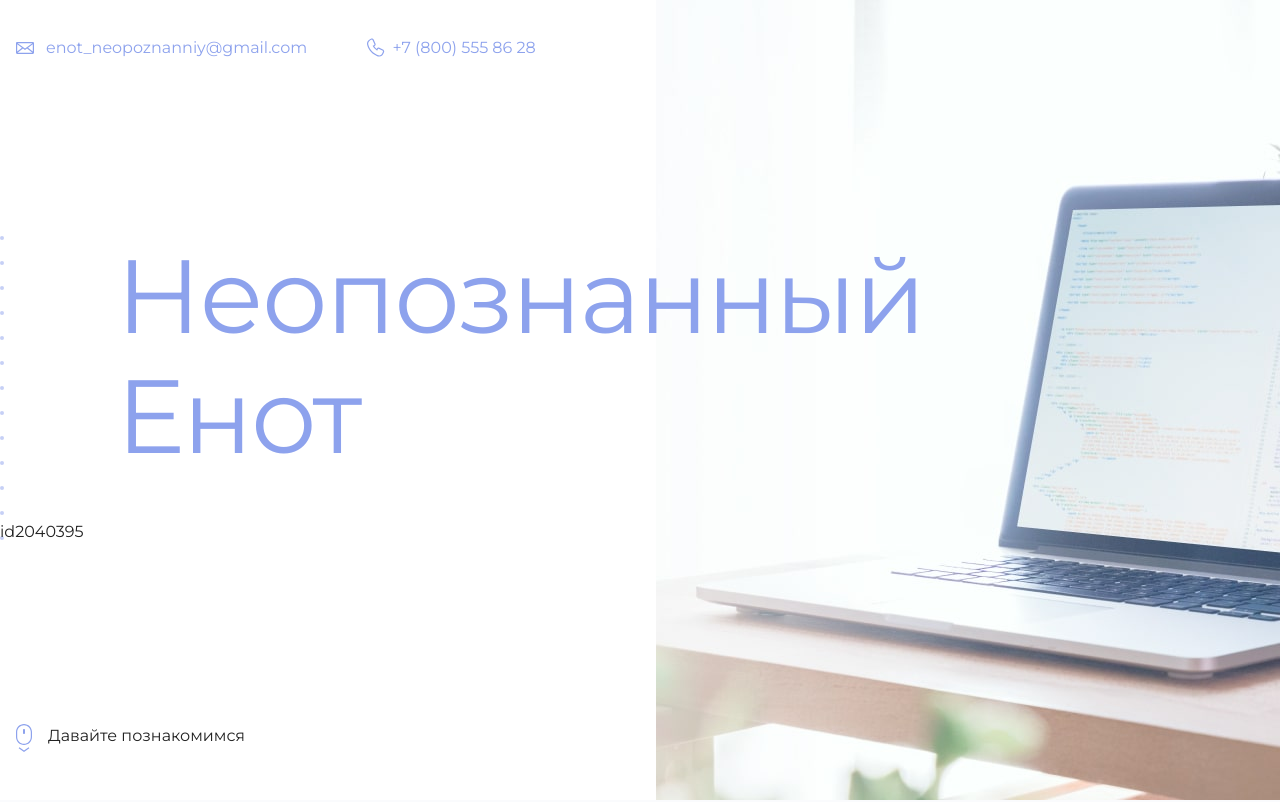
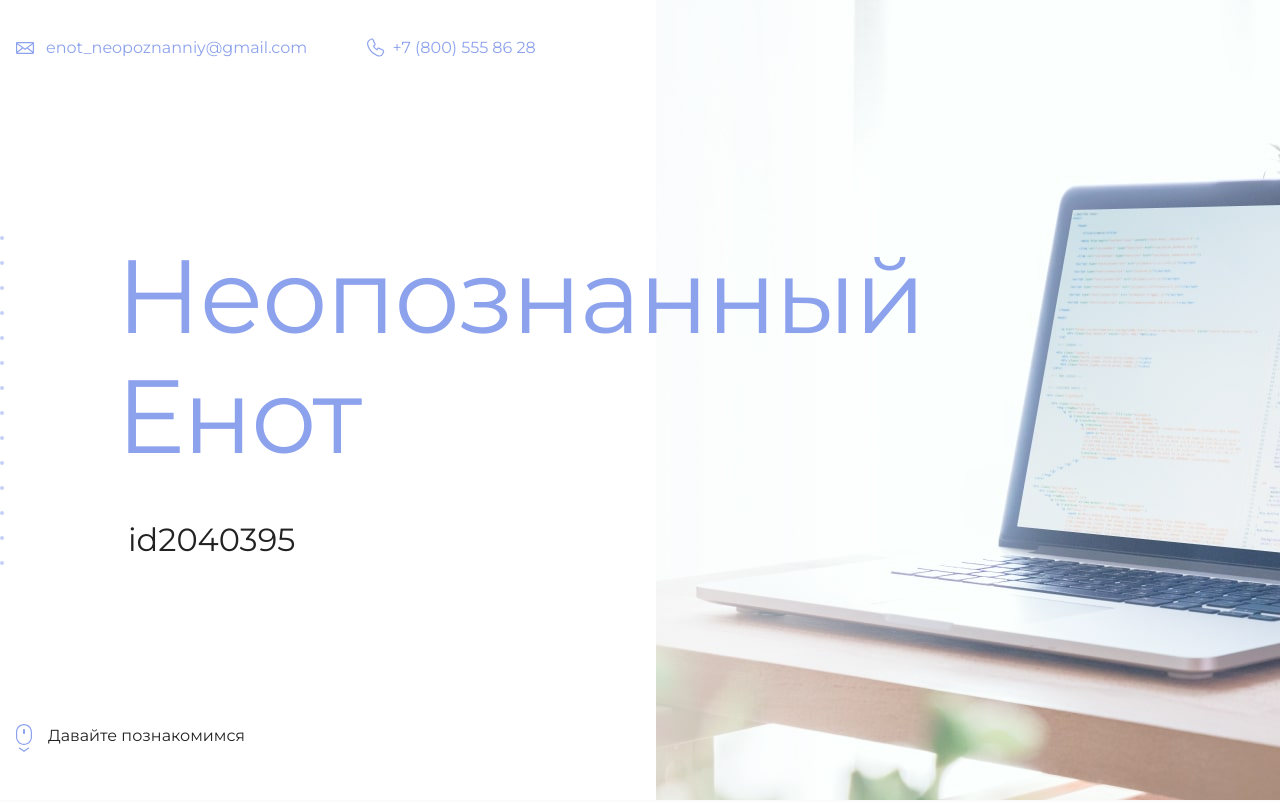
Before and after one commit to Kskroha/html2, a plain HTML site: page index.html in a window 1280 px wide. Shown: the top 802 px of the page. Drawn offline with Linux system fonts and the light colour scheme.

Commit message:
Update index.html

```diff
--- a/index.html
+++ b/index.html
@@ -19,7 +19,7 @@
       <section class="hero-image">
         <div class="container">
           <h1 class="heading">Неопознанный Енот</h1>
-          id2040395
+          <p>id2040395</p>
         </div>
       </section>
 
```
